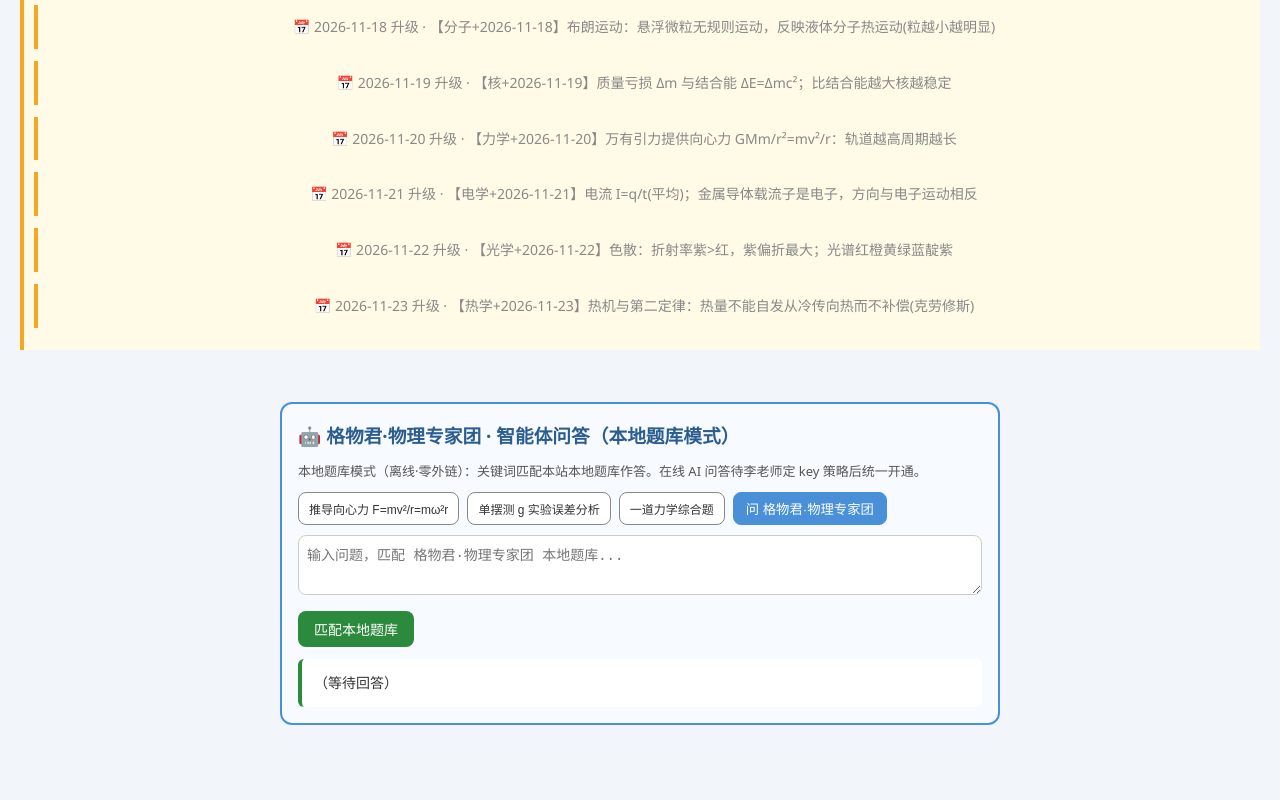
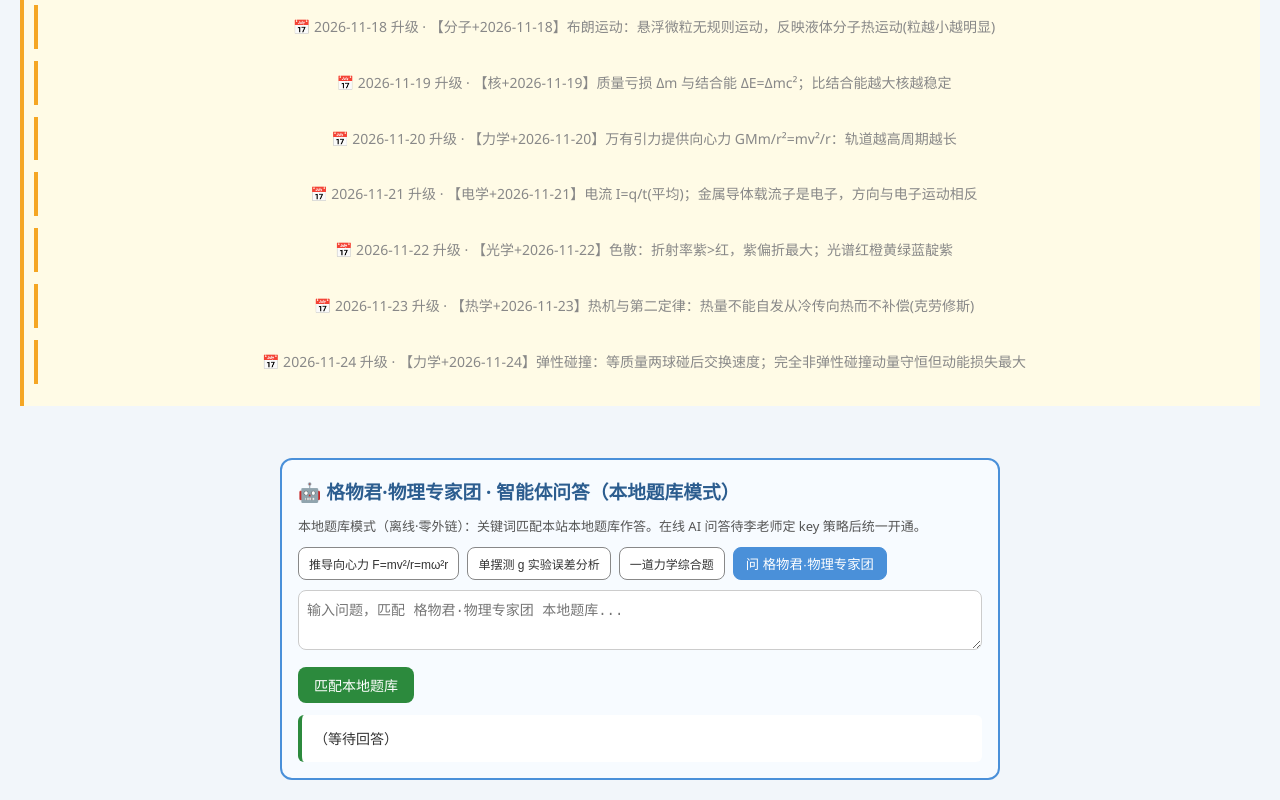
Before and after one commit to dapengzhanchi141345/li-yanming-physics, a plain HTML site: page index.html in a window 1280 px wide. Shown: the part 2627-3427 px from the top of the page. Before the commit the page ends 3372 px from the top, so only its background shows below. Drawn offline with Linux system fonts and the light colour scheme.

Commit message:
physics 12独立站升级 2026-11-24

```diff
--- a/index.html
+++ b/index.html
@@ -167,6 +167,8 @@ footer{text-align:center;padding:20px;color:#888;font-size:13px;margin-top:30px;
 <div style="background:#fffbe6;border-left:4px solid #f5a623;padding:10px;margin:12px 0;font-size:14px">📅 2026-11-22 升级 · 【光学+2026-11-22】色散：折射率紫>红，紫偏折最大；光谱红橙黄绿蓝靛紫</div>
 
 <div style="background:#fffbe6;border-left:4px solid #f5a623;padding:10px;margin:12px 0;font-size:14px">📅 2026-11-23 升级 · 【热学+2026-11-23】热机与第二定律：热量不能自发从冷传向热而不补偿(克劳修斯)</div>
+
+<div style="background:#fffbe6;border-left:4px solid #f5a623;padding:10px;margin:12px 0;font-size:14px">📅 2026-11-24 升级 · 【力学+2026-11-24】弹性碰撞：等质量两球碰后交换速度；完全非弹性碰撞动量守恒但动能损失最大</div>
 </footer>
 
 <script>
```
